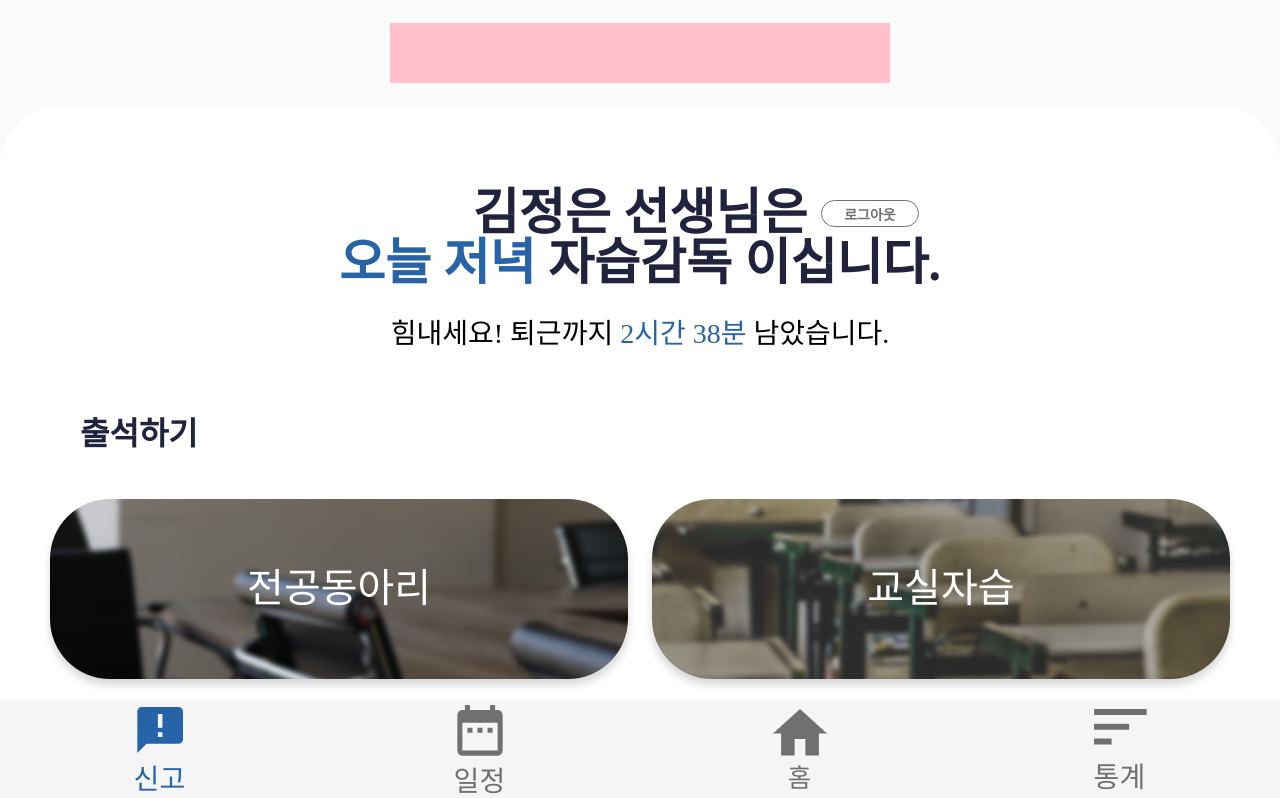
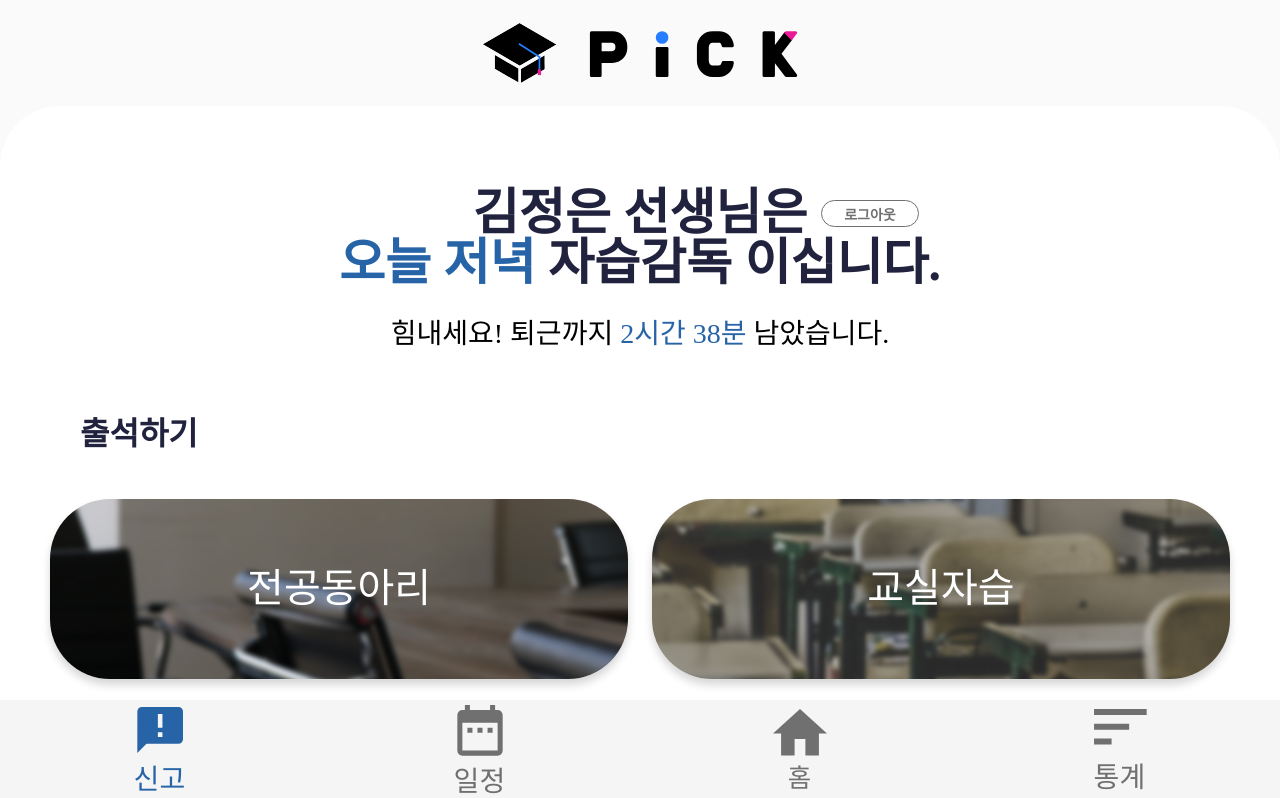
Before and after one commit to DSM-PICK/pick-client, a React app: page /main in a window 1280 px wide. Shown: the top 798 px of the page. Built offline with nearby package versions, Linux system fonts and the light colour scheme.

Commit message:
[ADD] <Main.js> Logo 추가

```diff
--- a/src/component/Main/Main.js
+++ b/src/component/Main/Main.js
@@ -5,7 +5,7 @@ import Header from '../Header/Header';
 import Body from '../Body/Body';
 import Footer from '../Footer/Footer';
 import AttendanceBody from '../Attendance/body/AttendanceBody';
-import { MAIN_ANCHOR_ITEMS } from '../Attendance/Constant';
+import { MAIN_ANCHOR_ITEMS, LOGO } from '../Attendance/Constant';
 import Modal from './Modal/Modal';
 import PreReport from './PreReport/PreReport';
 
@@ -22,7 +22,7 @@ const Main = () => {
 		<G.GlobalContainer>
 			<Header>
 				<S.MainHeader>
-					<S.MainHeaderLogo />
+					<S.MainHeaderLogo url={LOGO.imgLink} />
 				</S.MainHeader>
 			</Header>
 			<Body>
--- a/src/component/Main/styles.js
+++ b/src/component/Main/styles.js
@@ -11,7 +11,10 @@ export const MainHeader = styled.div`
 export const MainHeaderLogo = styled.div`
 	width: 500px;
 	height: 60px;
-	background: pink;
+	background: ${(props) =>
+			props.url.length > 1 ? `url(${props.url})` : '#ffffff'}
+		no-repeat;
+	background-size: 500px 60px;
 `;
 
 export const MainBodyTopText = styled.div`
```
